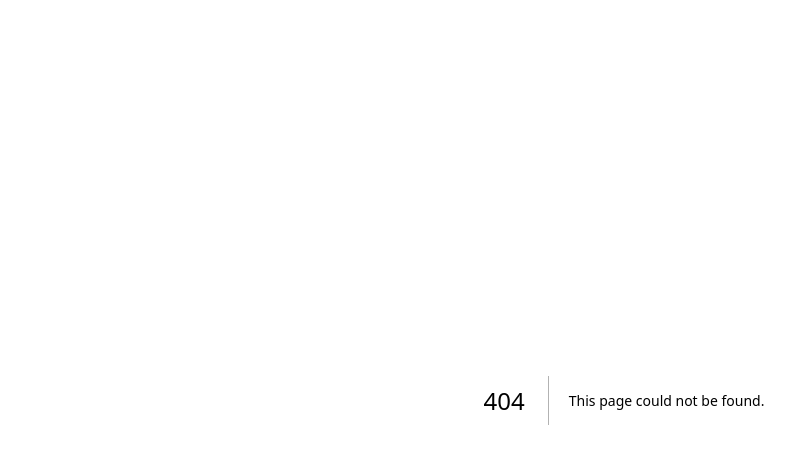
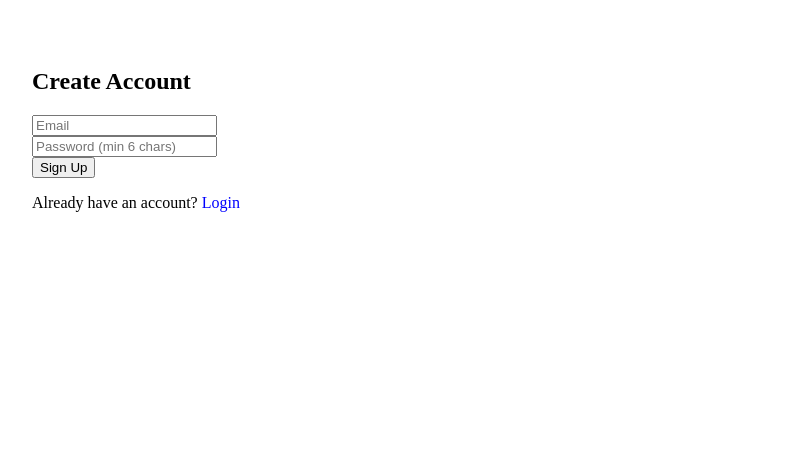
Before and after one commit to Rabbi111-cloud/Collaboration-App, a Next.js app: page /signup in a window 1280 px wide. Before the commit this address had no page. Shown: the top 464 px of the page, without its empty margins (16-811 px from the left). Built offline with nearby package versions, Linux system fonts and the light colour scheme; no server answers.

Commit message:
Create signup.js

```diff
--- /dev/null
+++ b/pages/signup.js
@@ -0,0 +1,53 @@
+import { useState } from "react"
+import { createUserWithEmailAndPassword } from "firebase/auth"
+import { auth } from "../lib/firebase"
+import { useRouter } from "next/router"
+
+export default function Signup() {
+  const router = useRouter()
+  const [email, setEmail] = useState("")
+  const [password, setPassword] = useState("")
+  const [error, setError] = useState("")
+
+  const signup = async () => {
+    try {
+      await createUserWithEmailAndPassword(auth, email, password)
+      router.push("/dashboard")
+    } catch (err) {
+      setError(err.message)
+    }
+  }
+
+  return (
+    <div style={{ padding: 40 }}>
+      <h2>Create Account</h2>
+
+      <input
+        placeholder="Email"
+        onChange={e => setEmail(e.target.value)}
+      />
+      <br />
+
+      <input
+        type="password"
+        placeholder="Password (min 6 chars)"
+        onChange={e => setPassword(e.target.value)}
+      />
+      <br />
+
+      <button onClick={signup}>Sign Up</button>
+
+      <p style={{ color: "red" }}>{error}</p>
+
+      <p>
+        Already have an account?{" "}
+        <span
+          style={{ color: "blue", cursor: "pointer" }}
+          onClick={() => router.push("/login")}
+        >
+          Login
+        </span>
+      </p>
+    </div>
+  )
+}
```
